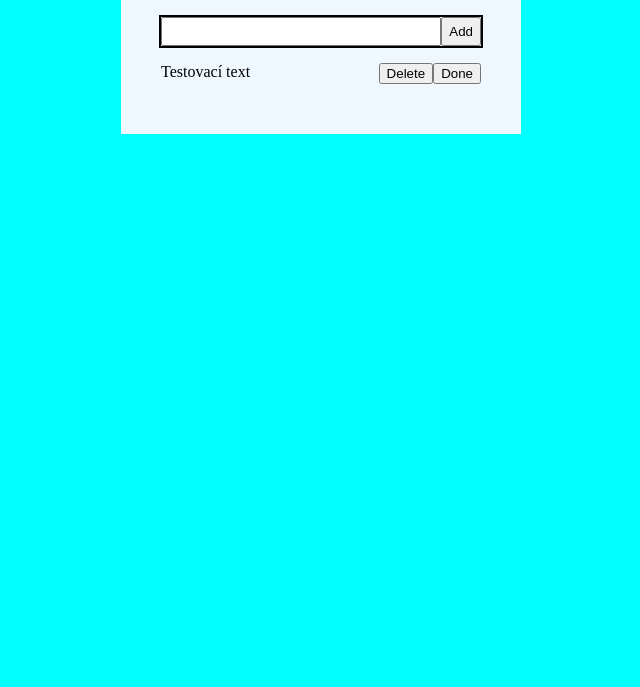
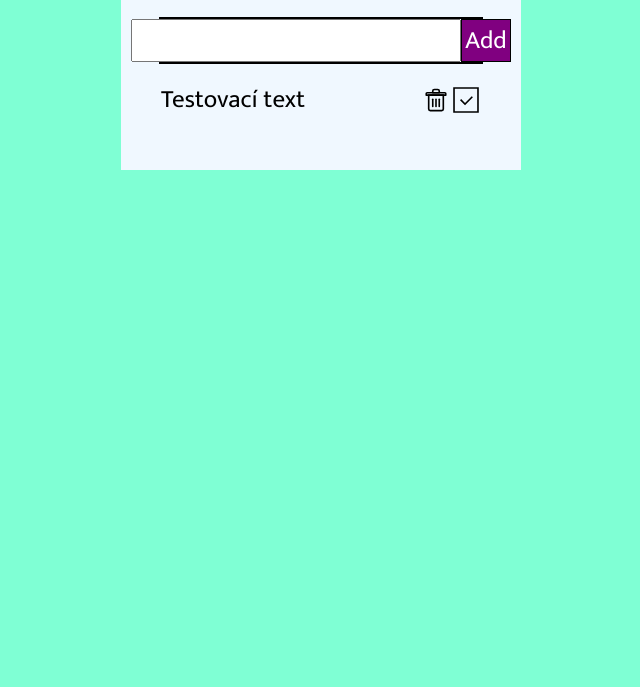
Before and after one commit to zelwake/ToDoList, a plain HTML site: page v2/index.html in a window 1280 px wide. Shown: the part 113-800 px from the top of the page, without its empty margins (319-959 px from the left). Drawn offline with nearby package versions, Linux system fonts and the light colour scheme.

Commit message:
v2.2
more css, improvements in html

```diff
--- a/v2/index.html
+++ b/v2/index.html
@@ -5,6 +5,10 @@
     <meta charset="UTF-8">
     <meta http-equiv="X-UA-Compatible" content="IE=edge">
     <meta name="viewport" content="width=device-width, initial-scale=1.0">
+    <link rel="preconnect" href="https://fonts.googleapis.com">
+    <link rel="preconnect" href="https://fonts.gstatic.com" crossorigin>
+    <link href="https://fonts.googleapis.com/css2?family=Montserrat&display=swap" rel="stylesheet">
+    <link href="https://fonts.googleapis.com/css2?family=Mukta&display=swap" rel="stylesheet">
     <link rel="stylesheet" href="style.css">
     <title>todoList</title>
 </head>
@@ -15,15 +19,15 @@
 
         <div class="inputBox">
             <input type="text" value="">
-            <button id="buttonAdd">Add</button>
+            <span id="buttonAdd">Add</span>
         </div>
 
         <ul>
             <li>
                 <div class="text">
-                    <span>Testovací text</span>
-                    <button class="deleteButton">Delete</button>
-                    <button class="doneButton">Done</button>
+                    <span class="todoListItem">Testovací text</span>
+                    <img src="delete.svg" class="deleteButton" alt="">
+                    <img src="done.svg" class="doneButton" alt="">
                 </div>
             </li>
         </ul>
--- a/v2/style.css
+++ b/v2/style.css
@@ -1,7 +1,17 @@
 body {
-    background-color: aqua;
+    background-color: aquamarine
 }
 
+img {
+    width: 26px;
+    height: 26px;
+    padding: 2px;
+}
+
+img:hover {
+    opacity: 50%;
+}
+/* whole list box */
 .todoList {
     width: 400px;
     margin: auto;
@@ -13,9 +23,10 @@ body {
     font-size: 40px;
     text-align: center;
     padding-top: 15px;
-    text-transform: uppercase;
+    text-transform: uppercase;;
+    font-family: 'Montserrat', sans-serif;
 }
-
+/* input box items */
 .inputBox {
     width: 80%;
     margin: auto;
@@ -24,29 +35,46 @@ body {
     border: solid 2px black;
     display: flex;
     align-content: stretch;
+    align-items: stretch;
+    justify-content: center;
+    font-family: 'Mukta', sans-serif;
 }
 
 input {
-    font-size: 20px;
-    flex-grow: 1;
+    font-size: 25px;
+    flex-grow: 5;
 }
 
+#buttonAdd {
+    font-family: 'Mukta', sans-serif;
+    color: white;
+    font-size: 25px;
+    padding-left: 3px;
+    padding-right: 3px;
+    border: solid thin black;
+    background-color: purple;
+
+}
+/* list of items */
 ul {
     list-style-type: none;
     padding: 0px;
     margin: auto;
     width: 80%;
+    font-family: 'Mukta', sans-serif;
 }
 
 li {
     margin-bottom: 10px;
+    font-size: 25px;
 }
 
 .text {
     display: flex;
     align-content: stretch;
+    align-items: center;
 }
 
-span {
+span.todoListItem {
     flex-grow: 5;
 }
```
Also changed, not shown: v2/delete.svg (renamed from delete.svg), v2/done.svg (renamed from done.svg).
